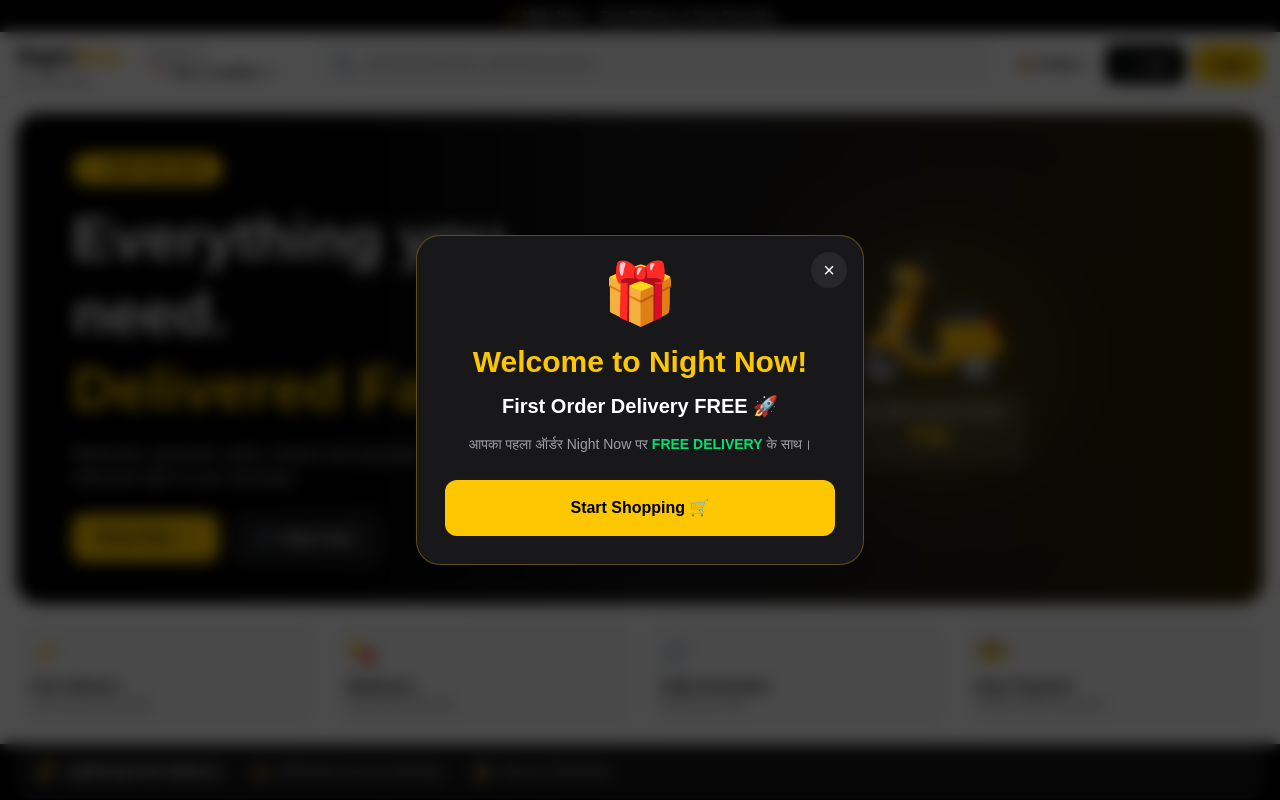
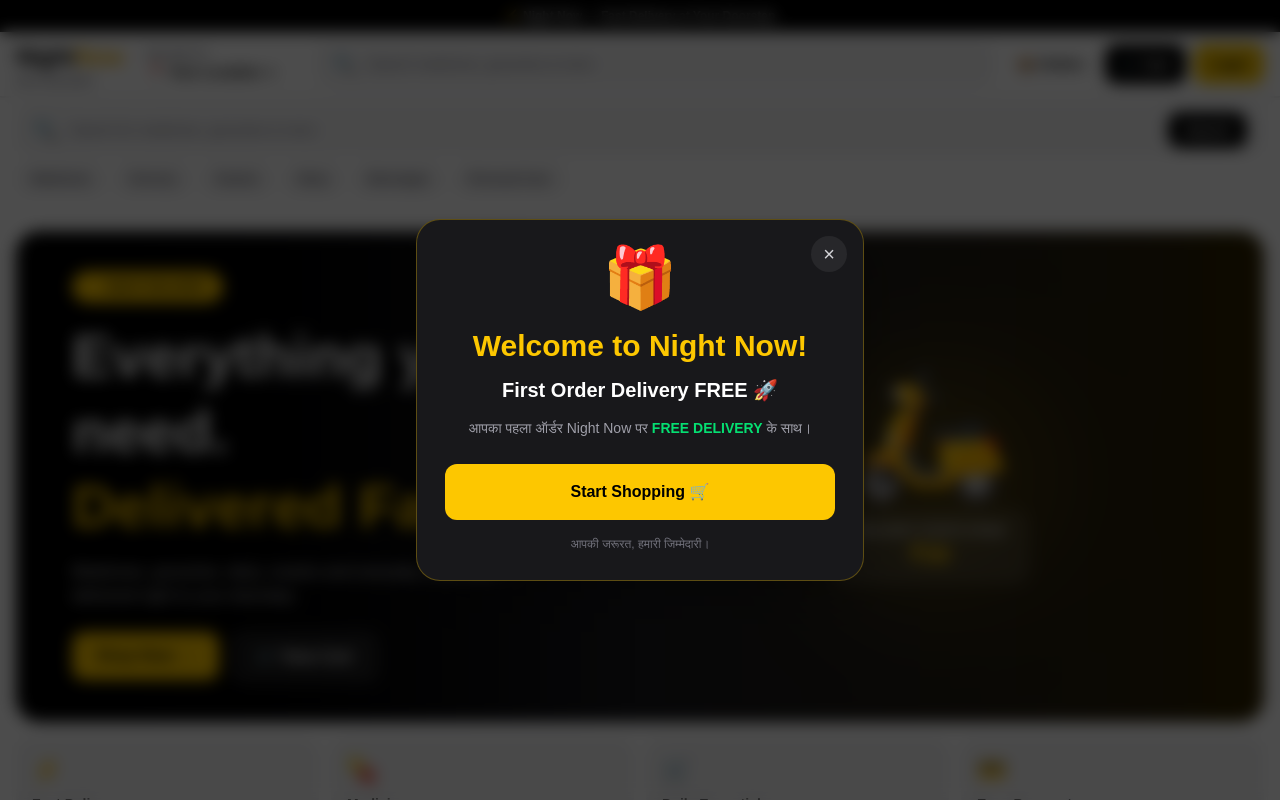
Before and after one commit to vickymahajan09/nightnow, a Next.js app: page / in a window 1280 px wide. Shown: the top 800 px of the page. Built offline with nearby package versions, Linux system fonts and the light colour scheme; no server answers; the database is empty.

Commit message:
move search bar to top

```diff
--- a/app/page.tsx
+++ b/app/page.tsx
@@ -7,23 +7,26 @@
 import SearchBar from "./components/SearchBar";
 import OfferBanner from "./components/OfferBanner";
 import Categories from "./components/Categories";
+import CartPopup from "./components/CartPopup";
 import ProductCard from "./components/ProductCard";
-import CartPopup from "./components/CartPopup";
-import QuickActions from "./components/QuickActions";
-import DeliveryStrip from "./components/DeliveryStrip";
-import TrustBar from "./components/TrustBar";
 import Footer from "./components/Footer";
 
 export default function Home() {
   const [selectedCategory, setSelectedCategory] =
     useState("");
 
-  const [search, setSearch] = useState("");
+  const [search, setSearch] =
+    useState("");
 
   const [showPopup, setShowPopup] =
     useState(false);
 
+  // ==============================
+  // FIRST ORDER POPUP
+  // ==============================
+
   useEffect(() => {
+    try {
       const alreadyShown =
         sessionStorage.getItem(
           "nightnow_first_order_popup"
@@ -37,20 +40,47 @@
           "true"
         );
       }
+    } catch (error) {
+      console.error(
+        "Popup storage error:",
+        error
+      );
+    }
   }, []);
 
   return (
     <main className="min-h-screen bg-black text-white">
+
+      {/* ============================== */}
+      {/* NAVBAR */}
+      {/* ============================== */}
+
       <Navbar />
 
+      {/* ============================== */}
+      {/* SEARCH BAR — TOP */}
+      {/* ============================== */}
+
+      <SearchBar
+        value={search}
+        onChange={setSearch}
+      />
+
+      {/* ============================== */}
       {/* FIRST ORDER POPUP */}
+      {/* ============================== */}
+
       {showPopup && (
         <div className="fixed inset-0 z-[999] flex items-center justify-center bg-black/70 px-4 backdrop-blur-sm">
-          <div className="relative w-full max-w-md rounded-3xl border border-yellow-400/30 bg-zinc-900 p-7 text-center shadow-2xl">
+
+          <div className="relative w-full max-w-md overflow-hidden rounded-3xl border border-yellow-400/30 bg-zinc-900 p-7 text-center shadow-2xl">
+
             <button
               type="button"
-              onClick={() => setShowPopup(false)}
-              className="absolute right-4 top-4 flex h-9 w-9 items-center justify-center rounded-full bg-zinc-800 text-xl"
+              onClick={() =>
+                setShowPopup(false)
+              }
+              className="absolute right-4 top-4 flex h-9 w-9 items-center justify-center rounded-full bg-zinc-800 text-xl text-zinc-300 hover:bg-zinc-700"
             >
               ×
             </button>
@@ -63,57 +93,82 @@
               Welcome to Night Now!
             </h2>
 
-            <p className="mt-3 text-xl font-bold">
+            <p className="mt-3 text-xl font-bold text-white">
               First Order Delivery FREE 🚀
             </p>
 
             <p className="mt-3 text-sm leading-6 text-zinc-400">
-              आपका पहला ऑर्डर Night Now पर{" "}
+              आपका पहला ऑर्डर Night Now पर
               <span className="font-bold text-green-400">
-                FREE DELIVERY
+                {" "}FREE DELIVERY
               </span>{" "}
               के साथ।
             </p>
 
             <button
               type="button"
-              onClick={() => setShowPopup(false)}
-              className="mt-6 w-full rounded-xl bg-yellow-400 py-4 font-black text-black"
+              onClick={() =>
+                setShowPopup(false)
+              }
+              className="mt-6 w-full rounded-xl bg-yellow-400 py-4 font-black text-black transition hover:bg-yellow-300"
             >
               Start Shopping 🛒
             </button>
+
+            <p className="mt-4 text-xs text-zinc-500">
+              आपकी जरूरत, हमारी जिम्मेदारी।
+            </p>
+
           </div>
         </div>
       )}
 
+      {/* ============================== */}
+      {/* HERO */}
+      {/* ============================== */}
+
       <Hero />
 
-      <DeliveryStrip />
-
-      <QuickActions />
-
-      <SearchBar
-        value={search}
-        onChange={setSearch}
-      />
+      {/* ============================== */}
+      {/* OFFER */}
+      {/* ============================== */}
 
       <OfferBanner />
 
+      {/* ============================== */}
+      {/* CATEGORIES */}
+      {/* ============================== */}
+
       <Categories
         selectedCategory={selectedCategory}
-        onSelectCategory={setSelectedCategory}
+        onSelectCategory={
+          setSelectedCategory
+        }
       />
 
+      {/* ============================== */}
+      {/* PRODUCTS */}
+      {/* ============================== */}
+
       <ProductCard
-        selectedCategory={selectedCategory}
+        selectedCategory={
+          selectedCategory
+        }
         search={search}
       />
 
-      <TrustBar />
+      {/* ============================== */}
+      {/* CART POPUP */}
+      {/* ============================== */}
 
       <CartPopup />
 
+      {/* ============================== */}
+      {/* FOOTER */}
+      {/* ============================== */}
+
       <Footer />
+
     </main>
   );
 }
```
Lines whose indentation alone changed are shown as unchanged.
